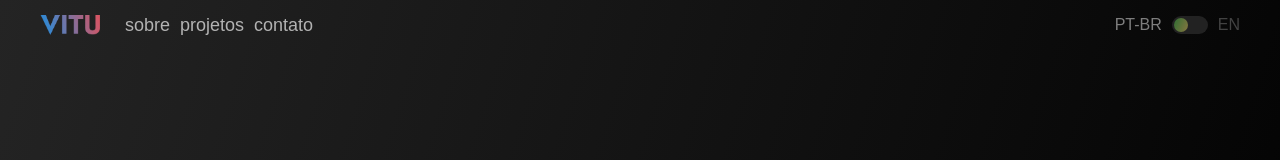
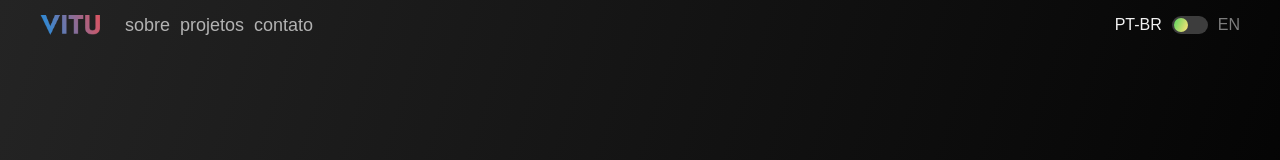
Before and after one commit to victormatia/portifolio, a React (Vite) app: page / in a window 1280 px wide. In both pictures the pointer is over the element 1180 px from the left and 25 px from the top of the page. Shown: the top 160 px of the page. Built offline with nearby package versions, Linux system fonts and the light colour scheme; a web font is replaced by a local one.

Commit message:
refactor: remove restrictions of Switch component

```diff
--- a/src/components/Switch.jsx
+++ b/src/components/Switch.jsx
@@ -25,7 +25,7 @@ function Switch() {
   };
 
   return (
-    <section className={ styles['switch'] }  title='Funcionalidade Indisponível'>
+    <section className={ styles['switch'] }>
       <p className={ language.pt }>PT-BR</p>
       <div
         className={ styles['switch__background'] }
--- a/src/css/modules/Switch.module.css
+++ b/src/css/modules/Switch.module.css
@@ -4,12 +4,7 @@
   color: var(--white);
   display: flex;
   align-items: center;
-  cursor: not-allowed;
   transition: 0.5s;
-}
-
-.switch:hover {
-  opacity: 0.5;
 }
 
 .switch__background {
@@ -30,7 +25,7 @@
 }
 
 .switch__trigger:hover {
-  /* cursor: pointer; */
+  cursor: pointer;
 }
 
 .switch__p__enabled {
```
